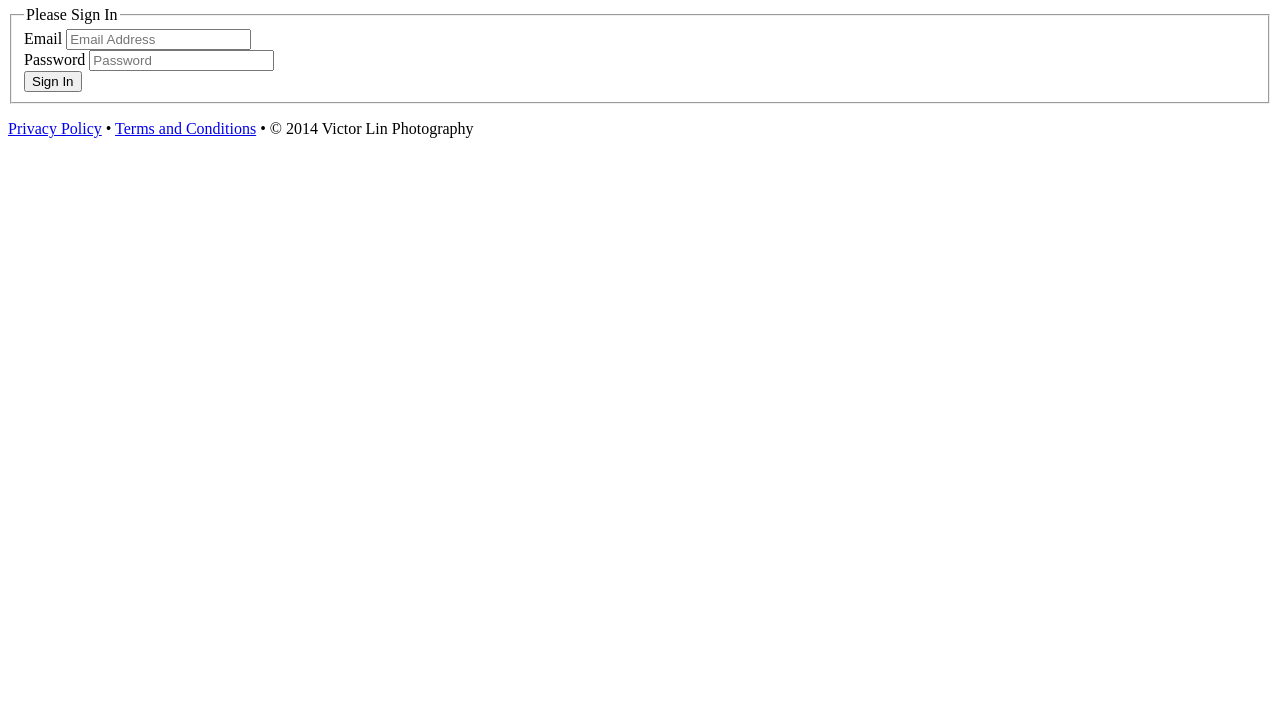
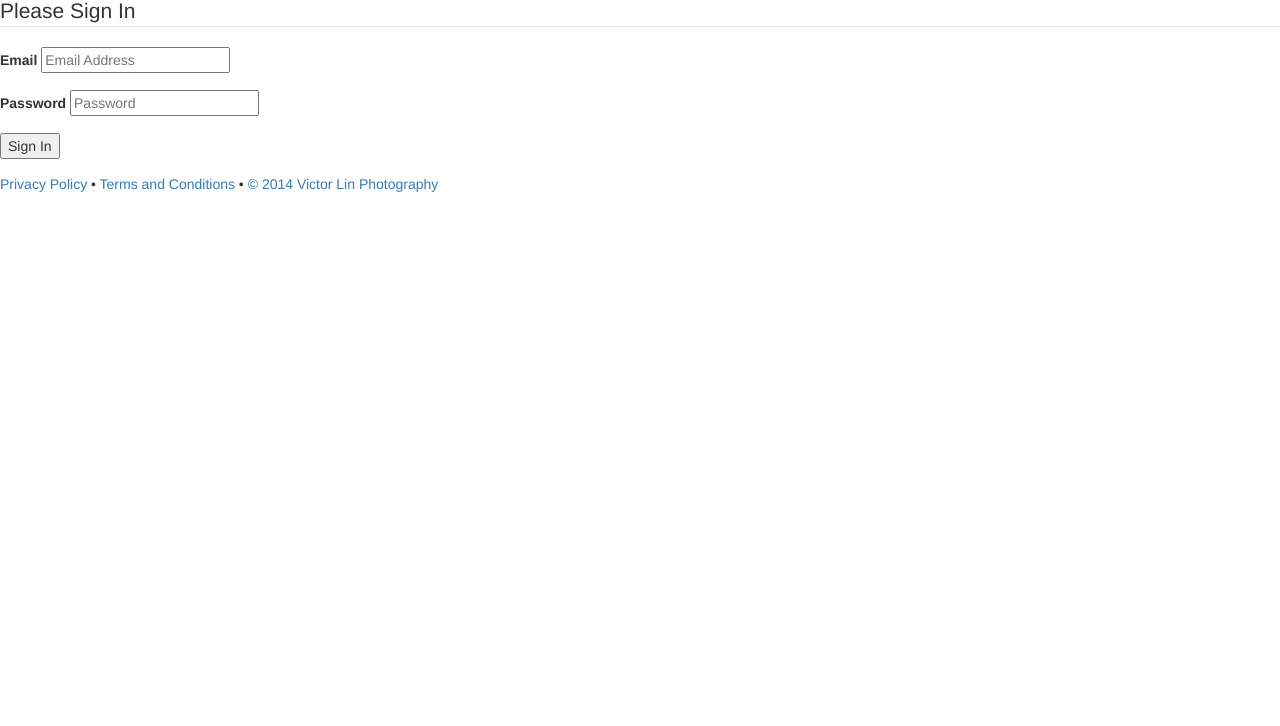
Before and after one commit to fuzzybabybunny/vlp-order-form-prelim, a plain HTML site: page index.html in a window 1280 px wide. Shown: the part 74-800 px from the top of the page. Drawn offline with nearby package versions, Linux system fonts and the light colour scheme.

Commit message:
Added Bootstrap

```diff
--- a/index.html
+++ b/index.html
@@ -3,6 +3,7 @@
 <head>
   <meta charset="UTF-8">
   <title>Order Form Prelim</title>
+  <link rel="stylesheet" type="text/css" href="http://netdna.bootstrapcdn.com/bootstrap/3.1.1/css/bootstrap.min.css" media="all">
 </head>
 
 <body>
@@ -19,17 +20,17 @@
 
       <legend>Please Sign In</legend>
 
-      <div>
+      <div class="form-group">
         <label for="user-email">Email</label>
         <input type="text" id="user-email" name="user[email]" placeholder="Email Address">
       </div>
 
-      <div>
+      <div class="form-group">
         <label for="user-password">Password</label>
         <input type="password" id="user-password" name="user[password]" placeholder="Password">
       </div>
 
-      <div>
+      <div class="form-group">
         <input type="submit" value="Sign In">
       </div>
 
@@ -41,7 +42,7 @@
   <p>
     <a href="/privacy">Privacy Policy</a> &bull;
     <a href="/terms">Terms and Conditions</a> &bull;
-    <a>&copy 2014 Victor Lin Photography</a>
+    <a>&copy; 2014 Victor Lin Photography</a>
   </p>
 </footer>
 
```
